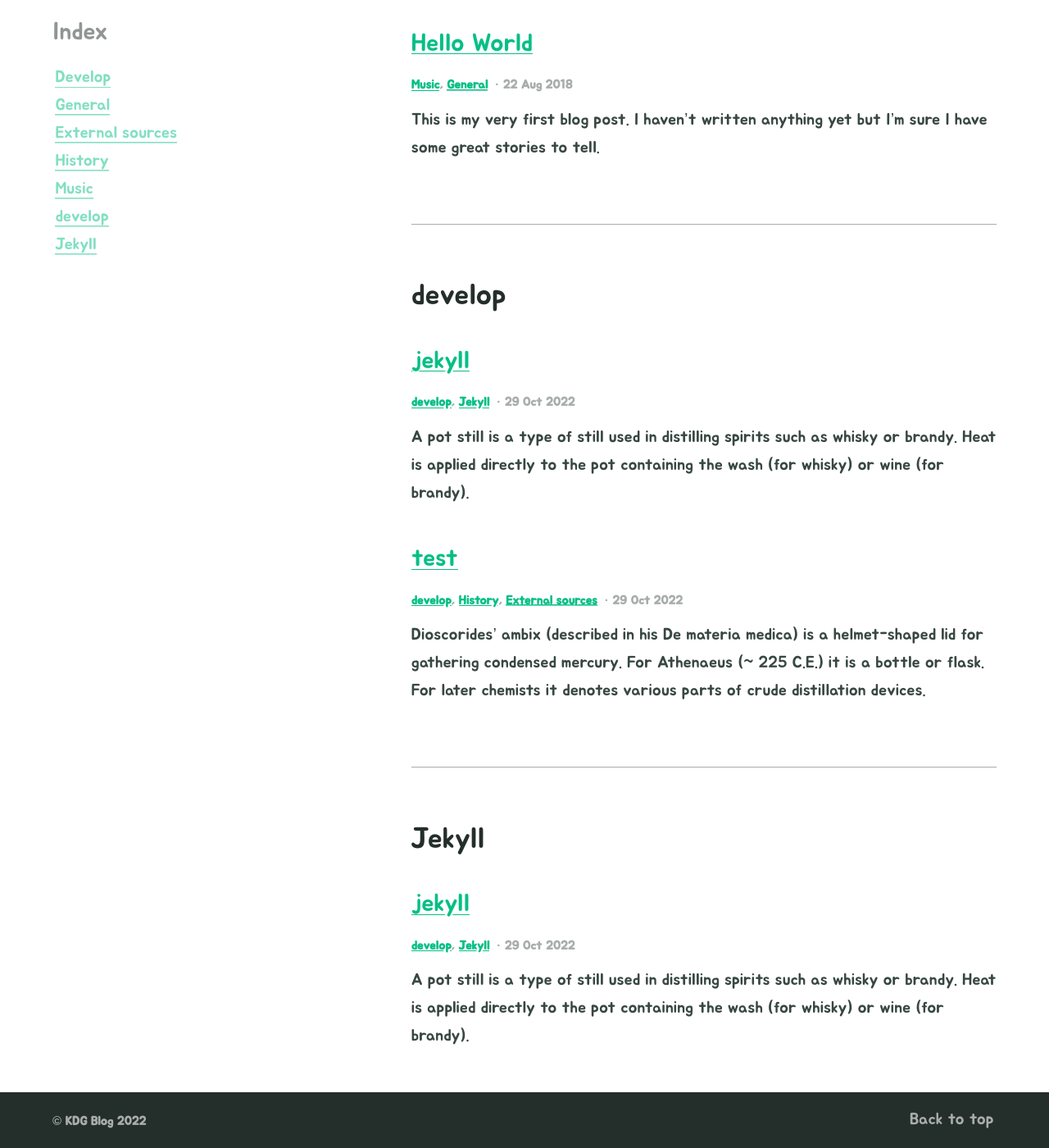
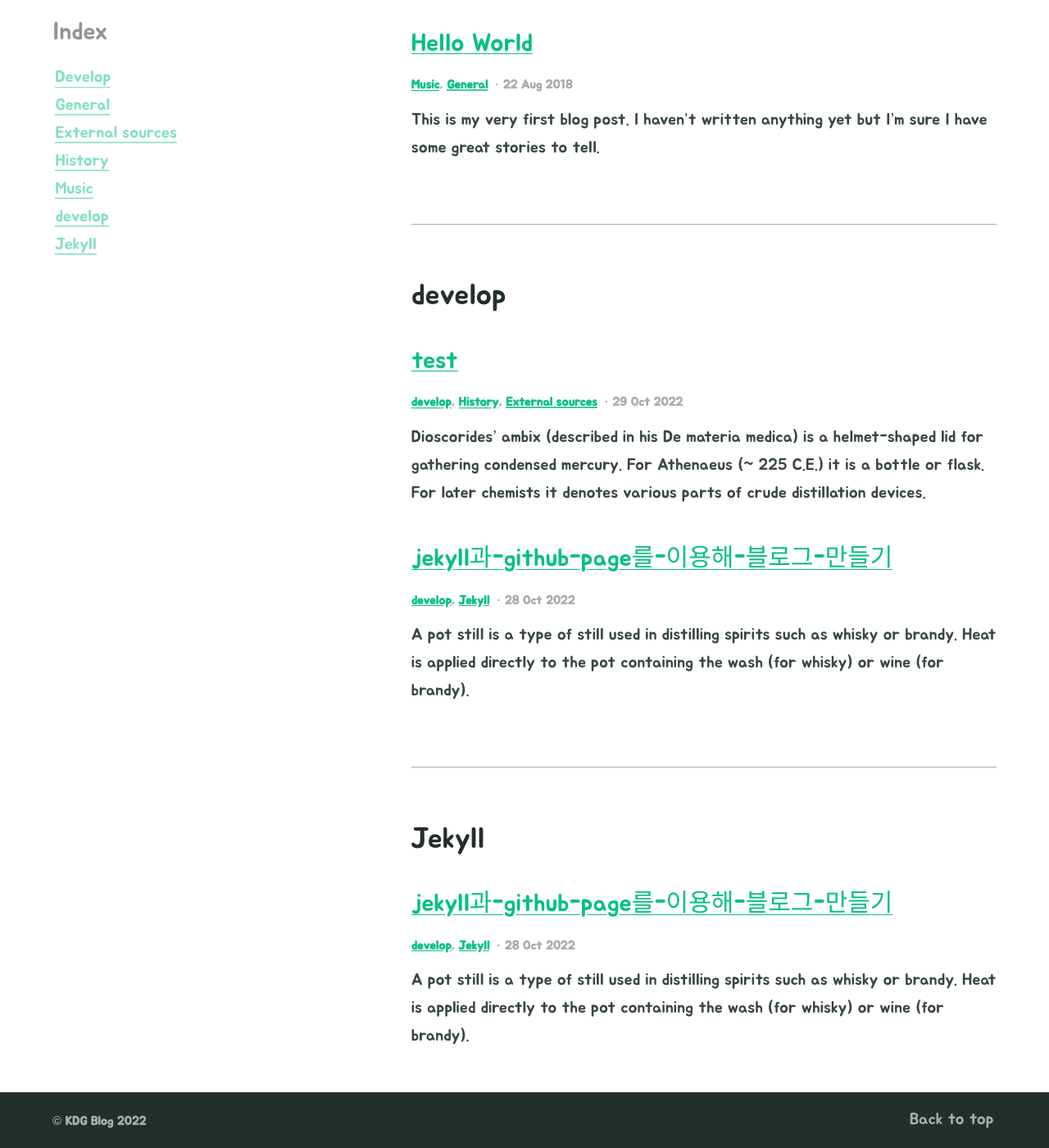
Before and after one commit to Kim-DG/blog, a Jekyll site: the page built from categories.md, in a window 1280 px wide and 1400 px high, scrolled down 3262 px. Shown: the whole window at 82% size. Built offline with Jekyll 4.4.1, drawn with Linux system fonts in a browser that asks for light colours.

Commit message:
날짜 수정

```diff
--- a/develop/_posts/2022-10-29-jekyll .md
+++ b/develop/_posts/2022-10-28-jekyll .md
@@ -1,5 +1,5 @@
 ---
-title: jekyll
+title: jekyll과-github-page를-이용해-블로그-만들기
 categories:
 - Jekyll
 excerpt: |
```
